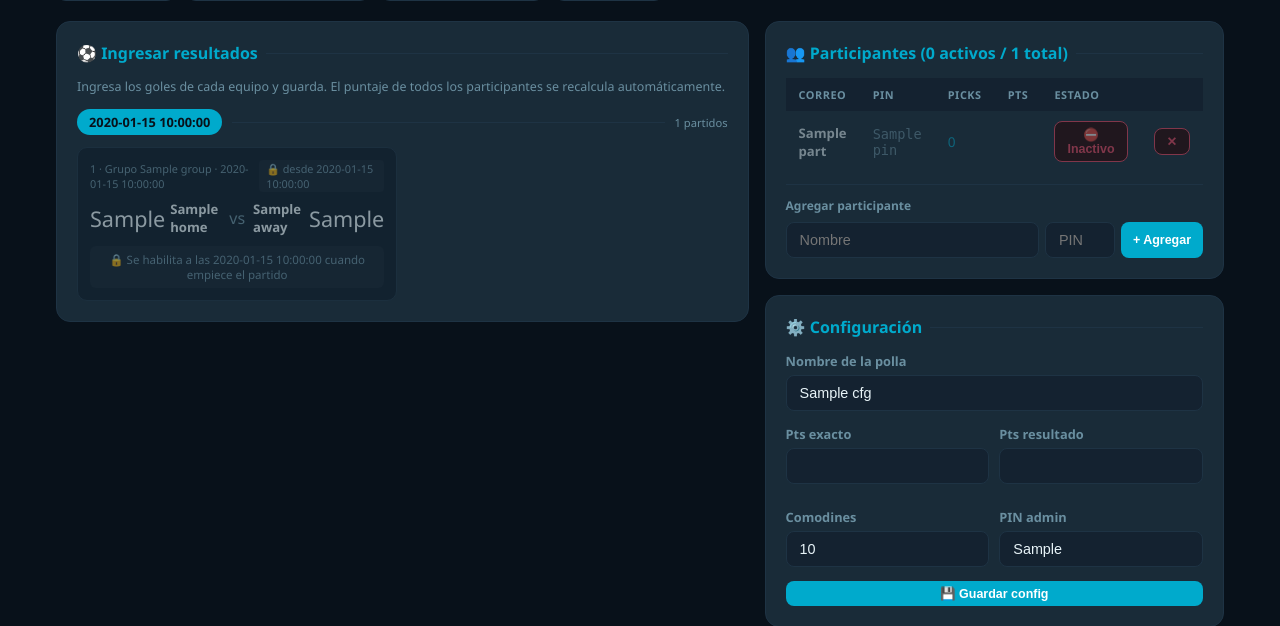
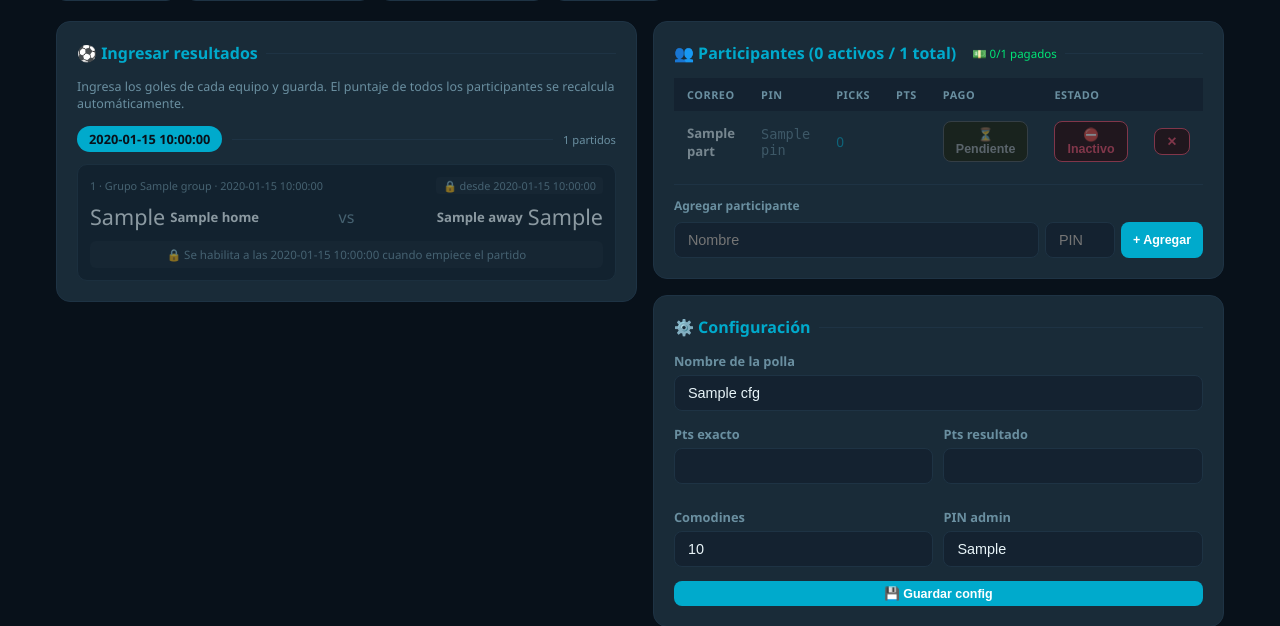
Before and after one commit to jfacusse/polla-autored-2026, a Flask app: template templates/admin.html in a window 1280 px wide. Shown: the part 246-872 px from the top of the page. Run offline with Flask 3, Linux system fonts and the light colour scheme; the template is opened without the code that fills it: most values are stand-ins (such as "Sample title", 1, 10 or a date in 2020).

Commit message:
Add pagado toggle to participants table in admin
Co-Authored-By: Claude Sonnet 4.6 <noreply@anthropic.com>

```diff
--- a/app.py
+++ b/app.py
@@ -498,6 +498,16 @@ def admin():
             else:
                 flash("No se puede modificar a ese participante.", "error")
 
+        elif action == "toggle_pagado":
+            t_uid = request.form.get("uid")
+            if t_uid and t_uid in parts and not parts[t_uid].get("es_admin"):
+                parts[t_uid]["pagado"] = not parts[t_uid].get("pagado", False)
+                estado = "marcado como pagado" if parts[t_uid]["pagado"] else "marcado como pendiente"
+                _save("participants", parts)
+                flash(f"✅ {parts[t_uid]['nombre'].split('@')[0]} {estado}.", "ok")
+            else:
+                flash("No se puede modificar a ese participante.", "error")
+
         elif action == "torneo_resultado":
             torneo_res = _load("torneo_results")
             for key in ("campeon", "goleador"):
--- a/templates/admin.html
+++ b/templates/admin.html
@@ -128,18 +128,33 @@
     <div class="card">
       {% set all_parts = parts.values() | rejectattr('es_admin') | list %}
       {% set n_activos = all_parts | selectattr('activo') | list | length %}
-      <div class="card-title">👥 Participantes ({{ n_activos }} activos{% if all_parts|length > n_activos %} / {{ all_parts|length }} total{% endif %})</div>
+      {% set n_pagados = all_parts | selectattr('pagado') | list | length %}
+      <div class="card-title">
+        👥 Participantes ({{ n_activos }} activos{% if all_parts|length > n_activos %} / {{ all_parts|length }} total{% endif %})
+        <span style="font-size:.72rem;font-weight:400;color:var(--green);margin-left:8px">💵 {{ n_pagados }}/{{ all_parts|length }} pagados</span>
+      </div>
       <table>
-        <thead><tr><th>Correo</th><th>PIN</th><th>Picks</th><th>Pts</th><th>Estado</th><th></th></tr></thead>
+        <thead><tr><th>Correo</th><th>PIN</th><th>Picks</th><th>Pts</th><th>Pago</th><th>Estado</th><th></th></tr></thead>
         <tbody>
         {% for uid, p in parts.items() %}{% if not p.es_admin %}
         {% set activo = p.get('activo', True) %}
+        {% set pagado = p.get('pagado', False) %}
         <tr style="{{ 'opacity:.45' if not activo else '' }}">
           <td style="font-weight:600;font-size:.82rem">{{ p.nombre }}</td>
           <td style="font-family:monospace;color:var(--muted)">{{ p.pin }}</td>
           <td style="color:var(--ar)">{{ preds.get(uid,{})|length }}</td>
           <td style="font-weight:700;color:var(--gold)">
             {% for r in tabla %}{% if r.id == uid %}{{ r.pts }}{% endif %}{% endfor %}
+          </td>
+          <td>
+            <form method="POST" style="display:inline">
+              <input type="hidden" name="action" value="toggle_pagado">
+              <input type="hidden" name="uid" value="{{ uid }}">
+              <button type="submit" class="btn btn-sm"
+                style="{{ 'background:#0a2800;color:var(--green);border:1px solid var(--green)' if pagado else 'background:#1a1a00;color:#aaa;border:1px solid #555' }}">
+                {{ '💵 Pagó' if pagado else '⏳ Pendiente' }}
+              </button>
+            </form>
           </td>
           <td>
             <form method="POST" style="display:inline">
```
